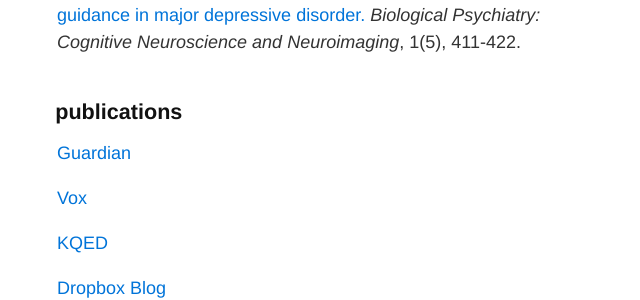
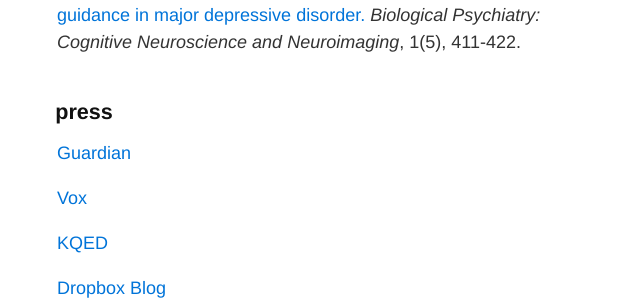
Before and after one commit to betsystade/betsystade.github.io, a Jekyll site: the page built from index.md, in a window 1280 px wide and 900 px high, scrolled down 2772 px. Shown: the part 171-471 px from the top of the window, without its empty margins (313-953 px from the left). Built offline with Jekyll 4.4.1, drawn with Linux system fonts in a browser that asks for light colours; our own code applies the rules of GitHub Pages for plain Markdown files.

Commit message:
fixed press

```diff
--- a/index.md
+++ b/index.md
@@ -65,7 +65,7 @@ label clinical trial.](https://doi.org/10.1016/j.jad.2017.04.072) *Journal of Af
 disorder.](https://doi.org/10.1016/j.bpsc.2016.06.002) *Biological Psychiatry: Cognitive Neuroscience and Neuroimaging*, 1(5), 411-422.
 
 
-## publications
+## press
 
 [Guardian](https://www.theguardian.com/lifeandstyle/2024/mar/02/can-ai-chatbot-therapists-do-better-than-the-real-thing)
 
```
